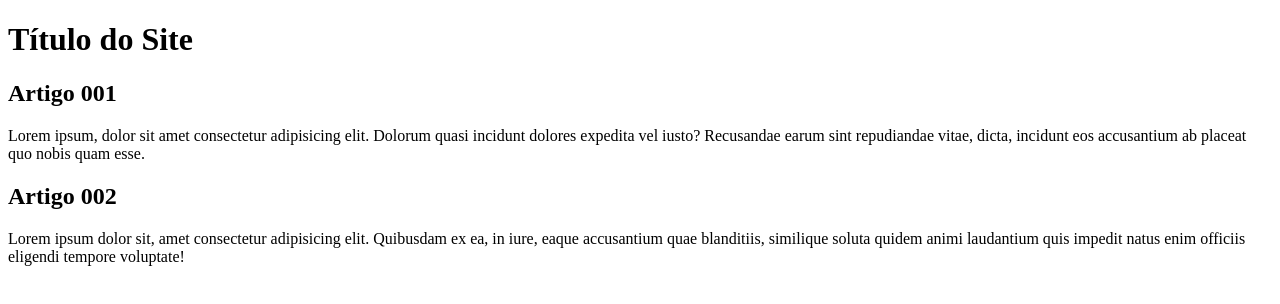
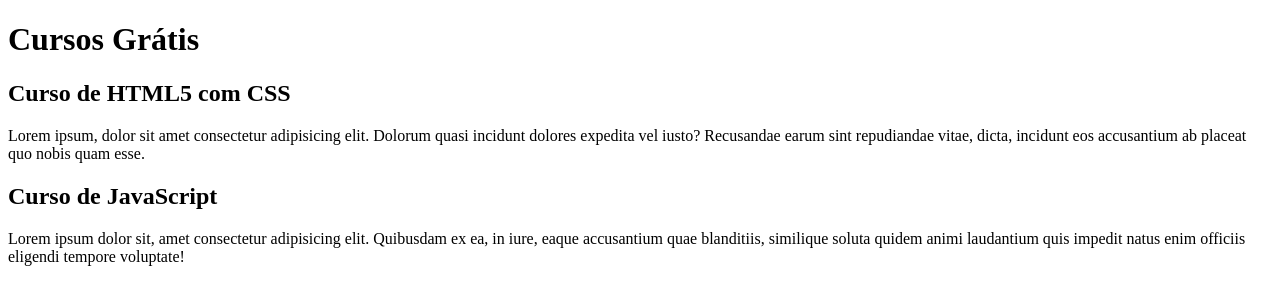
Before and after one commit to Luiz-Felipe-R-N/Projeto-Site-Teste, a plain HTML site: page index.html in a window 1280 px wide. Drawn offline with Linux system fonts and the light colour scheme.

Commit message:
atualização de Conteudo

```diff
--- a/index.html
+++ b/index.html
@@ -8,16 +8,16 @@
 <body>
     <main>
         <header>
-            <h1>Título do Site</h1>
+            <h1>Cursos Grátis</h1>
         </header>
 
         <article>
-            <h2>Artigo 001</h2>
+            <h2>Curso de HTML5 com CSS</h2>
             <p>Lorem ipsum, dolor sit amet consectetur adipisicing elit. Dolorum quasi incidunt dolores expedita vel iusto? Recusandae earum sint repudiandae vitae, dicta, incidunt eos accusantium ab placeat quo nobis quam esse.</p>
         </article>
 
         <article>
-            <h2>Artigo 002</h2>
+            <h2>Curso de JavaScript</h2>
             <p>Lorem ipsum dolor sit, amet consectetur adipisicing elit. Quibusdam ex ea, in iure, eaque accusantium quae blanditiis, similique soluta quidem animi laudantium quis impedit natus enim officiis eligendi tempore voluptate!</p>
         </article>
     </main>
```
